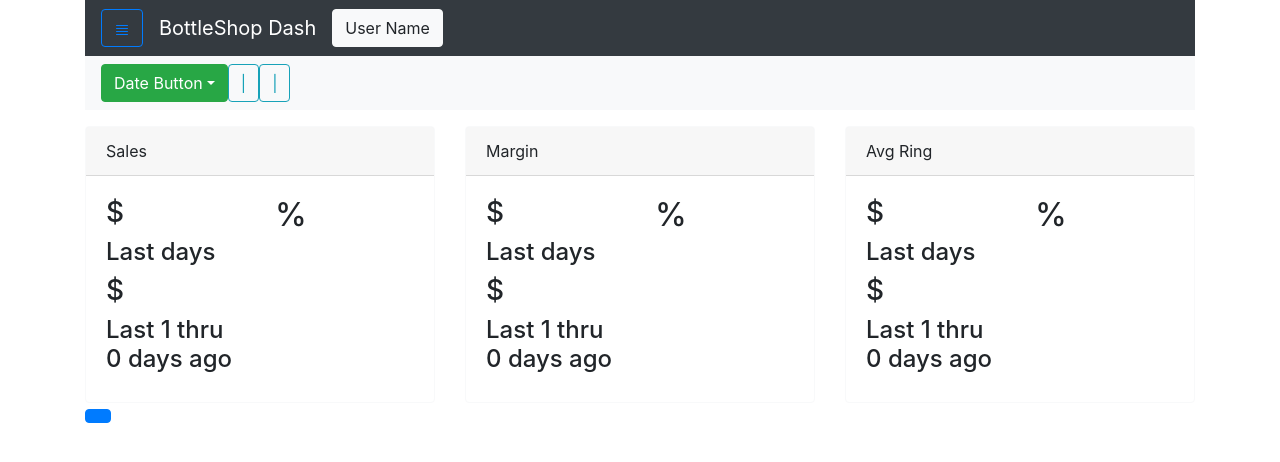
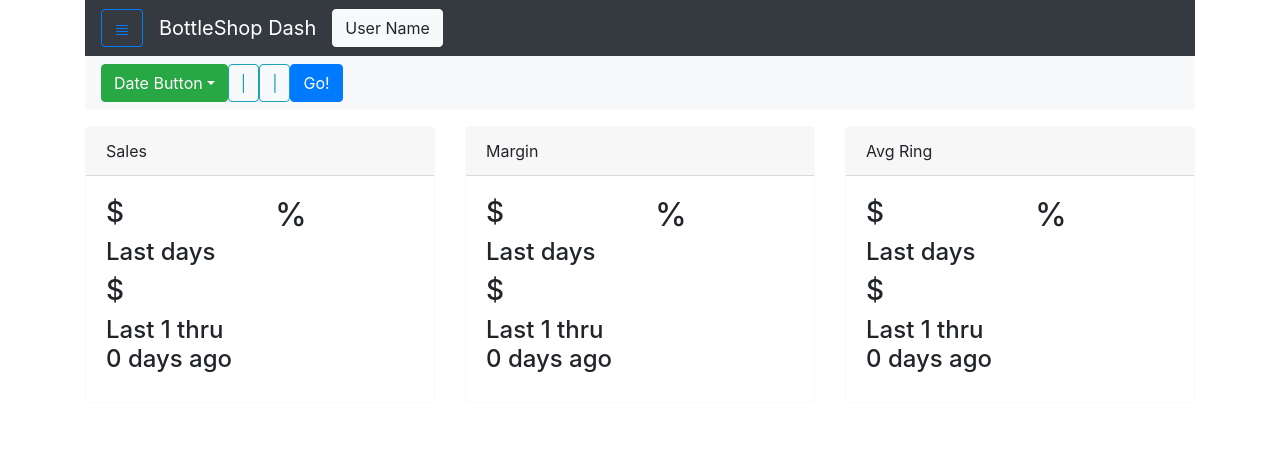
Before and after one commit to grburner/PER-DiBrunoDash, a React (Create React App) app: page / in a window 1280 px wide. Shown: the top 462 px of the page. Built offline with nearby package versions, Linux system fonts and the light colour scheme; no server answers.

Commit message:
adding pages and reworking files

```diff
--- a/src/App.js
+++ b/src/App.js
@@ -1,28 +1,13 @@
 import React from 'react';
-import DatePicker from 'react-datepicker';
+import MainPage from './components/pages/MainPage';
 
 import "react-datepicker/dist/react-datepicker.css";
 import 'bootstrap/dist/css/bootstrap.min.css';
 
-import Container from 'react-bootstrap/Container';
-
 import './App.css';
 
-import ClickButton from '../src/components/atoms/button/ClickButton.js';
-// import Title from './components/atoms/texts/Heading1';
-// import QuickStat from './components/molecules/quickStat/QuickStat';
-// import QuickStatPanel from './components/organisms/quickStatPanel/QuickStatPanel';
-import QuickStatTemplate from './components/templates/QuickStatTemplate';
-import NavBarTemplate from './components/templates/NavBarTemplate';
-import DatePickerBar from './components/templates/DatePickerBar';
-
 const App = () => (
-  <Container>
-    <NavBarTemplate></NavBarTemplate>
-    <DatePickerBar></DatePickerBar>
-    <QuickStatTemplate></QuickStatTemplate>
-    <ClickButton></ClickButton>
-  </Container>
+  <MainPage></MainPage>
 );
 
 export default App;
--- a/src/components/organisms/DateDropButton.js
+++ b/src/components/organisms/DateDropButton.js
@@ -1,10 +1,6 @@
 import React, { useState } from 'react';
 
-import Button from 'react-bootstrap/Button'
-import DropdownButton from 'react-bootstrap/DropdownButton'
 import Dropdown from 'react-bootstrap/Dropdown'
-
-import miliToDate from '../../utilities/functions/miliToDate';
 
 const DateDropButton = (props) => {
     const {children, onClick, variant, size, handleDateSelection} = props
--- /dev/null
+++ b/src/components/pages/MainPage.js
@@ -0,0 +1,26 @@
+import React from 'react';
+import DatePicker from 'react-datepicker';
+
+import "react-datepicker/dist/react-datepicker.css";
+import 'bootstrap/dist/css/bootstrap.min.css';
+
+import Container from 'react-bootstrap/Container';
+
+// import Title from './components/atoms/texts/Heading1';
+// import QuickStat from './components/molecules/quickStat/QuickStat';
+// import QuickStatPanel from './components/organisms/quickStatPanel/QuickStatPanel';
+import QuickStatTemplate from '../templates/QuickStatTemplate';
+import NavBarTemplate from '../templates/NavBarTemplate';
+import DatePickerBar from '../templates/DatePickerBar';
+
+const MainPage = () => {
+    return (
+        <Container>
+            <NavBarTemplate></NavBarTemplate>
+            <DatePickerBar></DatePickerBar>
+            <QuickStatTemplate></QuickStatTemplate>
+        </Container>
+    )
+};
+
+export default MainPage;
--- a/src/components/templates/DatePickerBar.js
+++ b/src/components/templates/DatePickerBar.js
@@ -4,10 +4,13 @@ import mtd from '../../utilities/functions/miliToDate';
 
 import DateDropButton from '../organisms/DateDropButton';
 import DateRangeButton from '../atoms/button/DateRangeButton';
+import ClickButton from '../atoms/button/ClickButton'
 
 import Navbar from 'react-bootstrap/Navbar';
 
 const DatePickerBar = (props) => {
+
+
     const [dates, setDates] = useState({
         range1s: '',
         range1e: '',
@@ -24,6 +27,10 @@ const DatePickerBar = (props) => {
         })
     }
 
+    const confirmClick= () => {
+        console.log("Clicked!")
+    }
+
 
     return (
         <div>
@@ -31,6 +38,7 @@ const DatePickerBar = (props) => {
                 <DateDropButton handleDateSelection= { handleDateSelection }>Date Range</DateDropButton>
                 <DateRangeButton range1={ dates.range1s } range2={ dates.range1e }></DateRangeButton>
                 <DateRangeButton range1={ dates.range2s } range2= { dates.range2e }></DateRangeButton>
+                <ClickButton onClick={ confirmClick }>Go!</ClickButton>
             </Navbar>
         </div>
     )
--- a/src/components/templates/NavBarTemplate.js
+++ b/src/components/templates/NavBarTemplate.js
@@ -1,12 +1,13 @@
 import React, { useEffect, useState } from 'react';
 
 import MenuDropDown from '../atoms/button/MenuDropDown';
+import ClickButton from '../atoms/button/ClickButton';
 
 import Navbar from 'react-bootstrap/Navbar';
-import Nav from 'react-bootstrap/Nav';
-import Button from 'react-bootstrap/Button'
+import Button from 'react-bootstrap/Button';
 
 const NavBarTemplate = () => {
+
     return (
         <div>
             <Navbar bg="dark" variant="dark">
```
